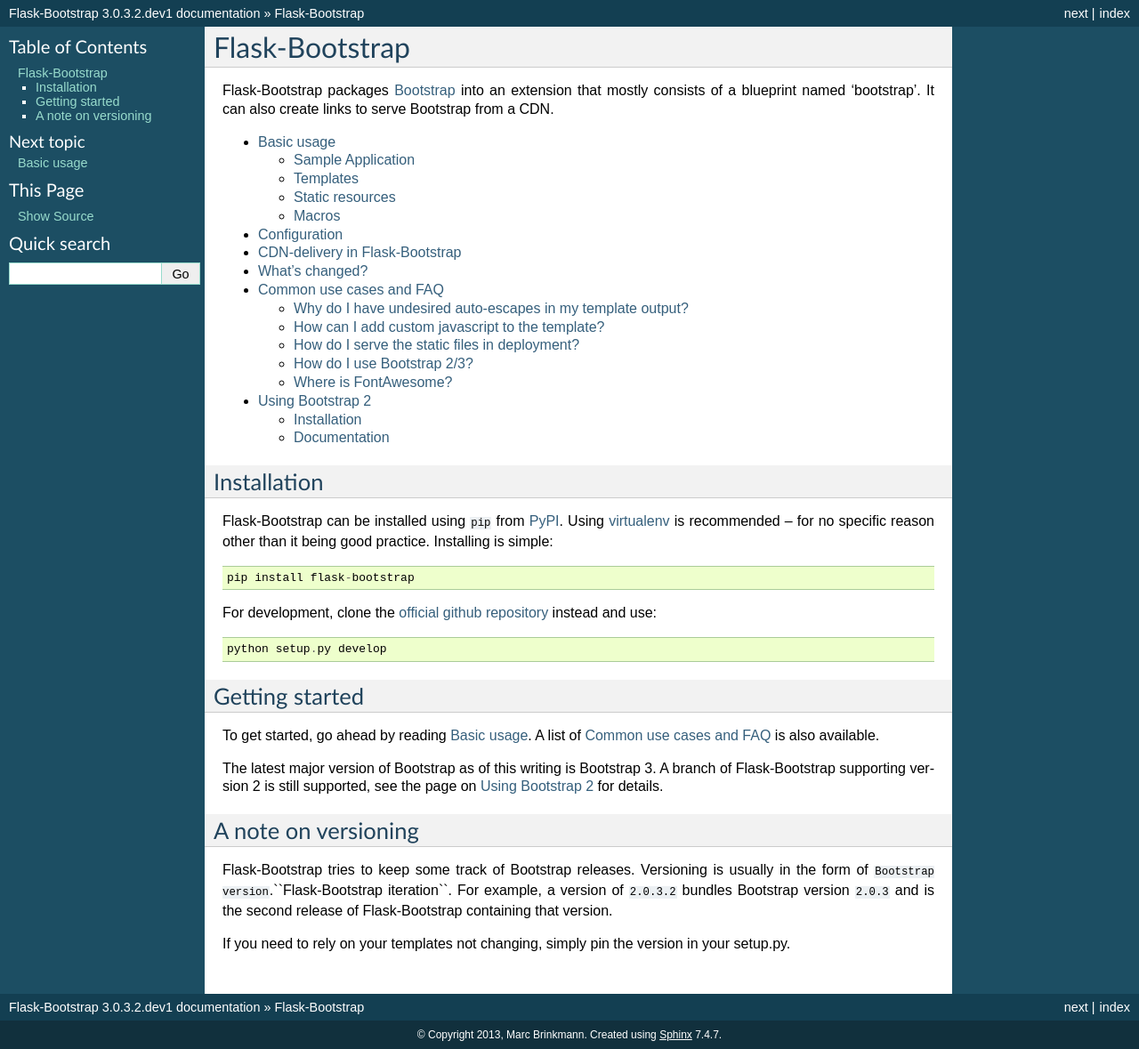
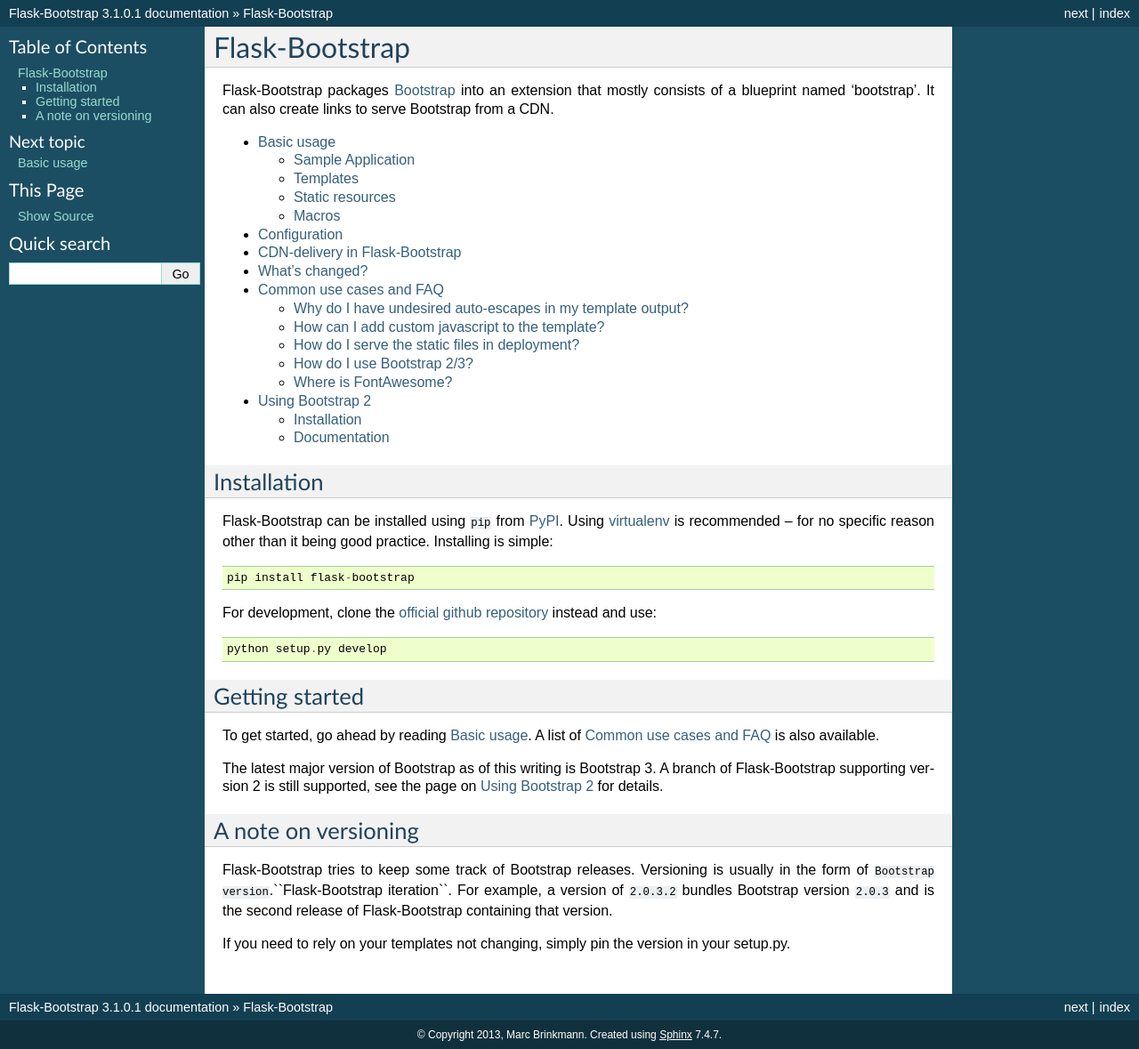
Before and after one commit to mbr/flask-bootstrap, a Sphinx documentation site: the page built from docs/index.rst, in a window 1280 px wide. Shown: the whole page at 89% size. Built offline with Sphinx 7.4.7, drawn with Linux system fonts in a browser that asks for light colours.

Commit message:
Release version 3.1.0.1.
(commit by unleash 0.5.8.dev1)

```diff
--- a/docs/conf.py
+++ b/docs/conf.py
@@ -48,9 +48,9 @@
 # built documents.
 #
 # The short X.Y version.
-version = '3.0.3.2'
+version = '3.1.0.1'
 # The full version, including alpha/beta/rc tags.
-release = '3.0.3.2.dev1'
+release = '3.1.0.1'
 
 # The language for content autogenerated by Sphinx. Refer to documentation
 # for a list of supported languages.
--- a/flask_bootstrap/__init__.py
+++ b/flask_bootstrap/__init__.py
@@ -1,7 +1,7 @@
 #!/usr/bin/env python
 # coding=utf8
 
-__version__ = '3.0.3.2.dev1'
+__version__ = '3.1.0.1'
 
 import re
 
--- a/setup.py
+++ b/setup.py
@@ -9,7 +9,7 @@
 
 setup(
     name='Flask-Bootstrap',
-    version='3.1.0.1.dev1',
+    version='3.1.0.1',
     url='http://github.com/mbr/flask-bootstrap',
     license='BSD',
     author='Marc Brinkmann',
```
